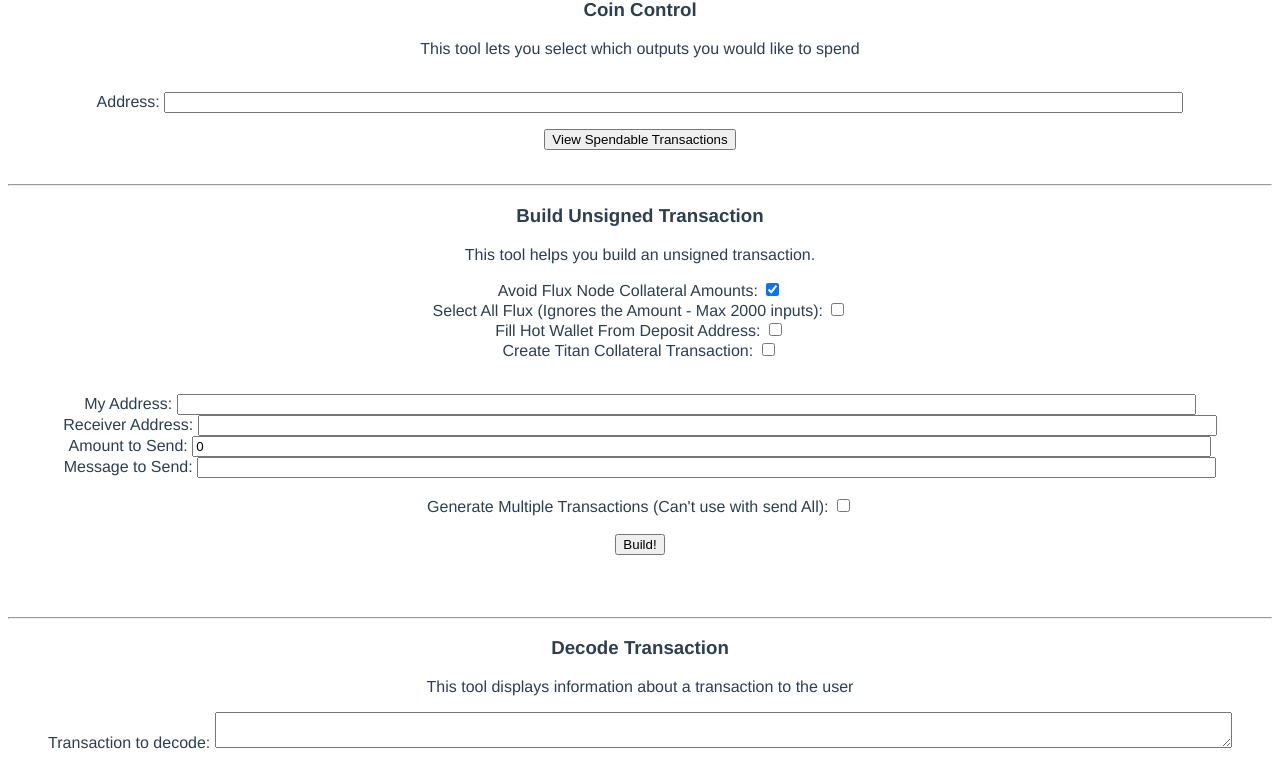
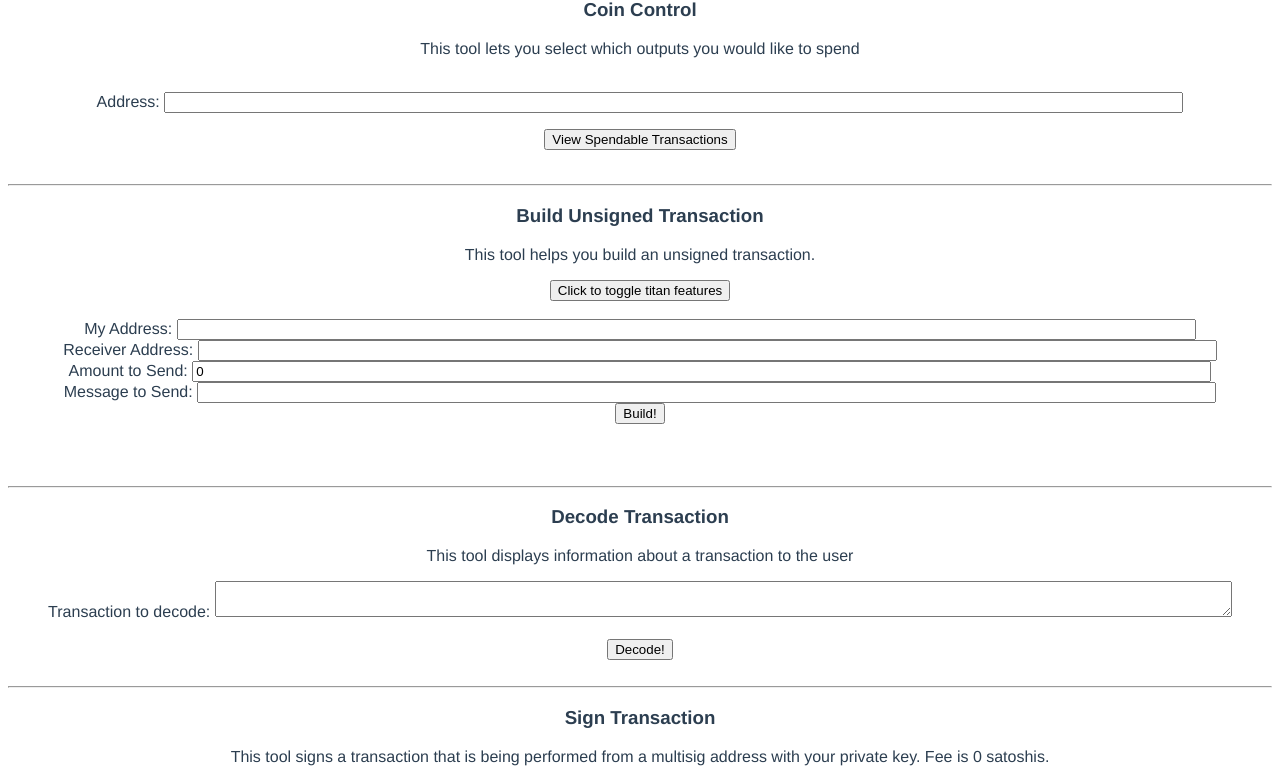
Before and after one commit to RunOnFlux/FLUXmultisig, a Vue app: page / in a window 1280 px wide. Shown: the part 638-1407 px from the top of the page. Built offline with nearby package versions, Linux system fonts and the light colour scheme.

Commit message:
Add toggle for titan features

```diff
--- a/src/App.vue
+++ b/src/App.vue
@@ -133,38 +133,52 @@
       <p>
         This tool helps you build an unsigned transaction.
       </p>
-
-      <p>
-        Avoid Flux Node Collateral Amounts: <input
+      <p></p>
+      <button @click="isTitan = !isTitan; avoidFluxNodeAmounts = isTitan;">
+        {{ isTitan ? 'USING Titan Features.' : '' }} Click to toggle titan features
+      </button>
+      <br>
+      <div :style="{display: isTitan ? 'initial' : 'none'}">
+      <label><input
         id="checkbox"
         v-model="avoidFluxNodeAmounts"
         aria-labelledby="avoindFluxNodeAmounts"
         type="checkbox"
-        >
+        :disabled="fillHotWalletWithRewards || fillHotWalletFromDesposit || createCollateralTx"
+      >Avoid Flux Node Collateral Amounts</label>
       <br>
-        Select All Flux (Ignores the Amount - Max 2000 inputs): <input
+      <label><input
         id="checkbox"
         v-model="sendAllFlux"
         aria-labelledby="sendAll"
         type="checkbox"
-        >
+        :disabled="multipleTxes || createCollateralTx"
+      >Select All Flux (Ignores the Amount - Max 2000 inputs)</label>
       <br>
-        Fill Hot Wallet From Deposit Address: <input
+      <label><input
         id="checkbox"
-          v-model="fillHotWallet"
-          aria-labelledby="fillHot"
+        v-model="fillHotWalletWithRewards"
+        aria-labelledby="fillHotWithRewards"
         type="checkbox"
-          @change="fillHotWalletCheckboxClicked($event.target.checked);"
-        >
+        @change="fillHotWalletWithRewardsCheckboxClicked($event.target.checked);"
+      >Fill Hot Wallet From Collateral Rewards</label>
       <br>
-        Create Titan Collateral Transaction: <input
+      <label><input
         id="checkbox"
-          v-model="useTitanAddresses"
-          aria-labelledby="useTitan"
+        v-model="fillHotWalletFromDesposit"
+        aria-labelledby="fillHotWalletFromDesposit"
         type="checkbox"
-          @change="titanCheckboxClicked($event.target.checked);"
-        >
-      </p>
+        @change="fillHotWalletFromDepositCheckboxClicked($event.target.checked);"
+      >Fill Hot Wallet From Deposit Address</label>
+      <br>
+      <label><input
+        id="checkbox"
+        v-model="createCollateralTx"
+        aria-labelledby="createCollateralTx"
+        type="checkbox"
+        @change="createCollateralTxCheckboxClicked($event.target.checked);"
+      >Create Titan Collateral Transaction</label>
+      </div>
 
       <div
         v-show="coincontrol.selectedValueSats"
@@ -176,34 +190,36 @@
       My Address: <input
         v-model="unsignedTx.myAddress"
         class="pubkey"
-        :disabled="useTitanAddresses || fillHotWallet"
+        :disabled="createCollateralTx || fillHotWalletFromDesposit || fillHotWalletWithRewards"
       >
       <br>
       Receiver Address: <input
         v-model="unsignedTx.receiver"
         class="pubkey"
-        :disabled="useTitanAddresses || fillHotWallet"
+        :disabled="createCollateralTx || fillHotWalletFromDesposit || fillHotWalletWithRewards"
       >
       <br>
       Amount to Send: <input
         v-model="unsignedTx.amount"
         class="pubkey"
-        :disabled="sendAllFlux || useTitanAddresses"
+        :disabled="sendAllFlux || createCollateralTx"
       >
       <br>
       Message to Send: <input
         v-model="unsignedTx.message"
         class="pubkey"
       >
+      <div :style="{display: isTitan ? 'initial' : 'none'}">
         <br>
-      <br>
-        Generate Multiple Transactions (Can't use with send All): <input
+        <label>Generate Multiple Transactions (Can't use with send All):<input
           id="checkbox"
           v-model="multipleTxes"
           aria-labelledby="multiTxes"
           type="checkbox"
-        >
+          @change="generateMultiTxesCheckboxClicked($event.target.checked);"
+        ></label>
         <br>
+      </div>
       <br>
       <button @click="buildUnsignedRawTx">
         Build!
@@ -348,12 +364,14 @@
         selectedValueSats: 0,
         selectedValueAmount: 0,
       },
-      avoidFluxNodeAmounts: true,
+      avoidFluxNodeAmounts: false,
       sendAllFlux: false,
       isTestnet: false,
+      isTitan: false,
       multipleTxes: false,
-      useTitanAddresses: false,
-      fillHotWallet: false,
+      createCollateralTx: false,
+      fillHotWalletFromDesposit: false,
+      fillHotWalletWithRewards: false,
       decodeRawHex: '',
       decodedInfo: {
         inputs: {
@@ -420,9 +438,12 @@
       }
       this.coincontrol.selectedValueAmount = Number(this.coincontrol.selectedValueSats * 1e-8).toFixed(8);
     },
-    titanCheckboxClicked(cb) {
+    createCollateralTxCheckboxClicked(cb) {
       if (cb) {
-        this.fillHotWallet = false;
+        this.avoidFluxNodeAmounts = false;
+        this.fillHotWalletFromDesposit = false;
+        this.fillHotWalletWithRewards = false;
+        this.sendAllFlux = false;
         this.unsignedTx.myAddress = "t3a6HnypgaJf5xHMA8PrnfJBR6PpTithbeC";
         this.unsignedTx.receiver = "t3c4EfxLoXXSRZCRnPRF3RpjPi9mBzF5yoJ";
         this.unsignedTx.amount = 40000;
@@ -432,10 +453,33 @@
         this.unsignedTx.amount = 0;
       }
     },
-    fillHotWalletCheckboxClicked(cb) {
+    generateMultiTxesCheckboxClicked(cb) {
       if (cb) {
-        this.useTitanAddresses = false;
+        this.sendAllFlux = false;
+      }
+    },
+
+    fillHotWalletFromDepositCheckboxClicked(cb) {
+      if (cb) {
+        this.avoidFluxNodeAmounts = false;
+        this.createCollateralTx = false;
+        this.fillHotWalletWithRewards = false;
         this.unsignedTx.myAddress = "t3a6HnypgaJf5xHMA8PrnfJBR6PpTithbeC";
+        this.unsignedTx.receiver = "t1S9USrJGCkLZgmA1Cv7P1fe5qraz2oqT5e";
+        this.unsignedTx.amount = 0;
+      } else {
+        this.unsignedTx.myAddress = "";
+        this.unsignedTx.receiver = "";
+        this.unsignedTx.amount = 0;
+      }
+
+    },
+    fillHotWalletWithRewardsCheckboxClicked(cb) {
+      if (cb) {
+        this.avoidFluxNodeAmounts = true;
+        this.createCollateralTx = false;
+        this.fillHotWalletFromDesposit = false;
+        this.unsignedTx.myAddress = "t3c4EfxLoXXSRZCRnPRF3RpjPi9mBzF5yoJ";
         this.unsignedTx.receiver = "t1S9USrJGCkLZgmA1Cv7P1fe5qraz2oqT5e";
         this.unsignedTx.amount = 0;
       } else {
@@ -487,7 +531,7 @@
         const selectedCoins = new Set();
         const usedUtxos = new Set();
 
-        for (let loop = 0; loop < 3; loop +=1) {
+        for (let loop = 0; loop < 5; loop +=1) {
           history = [];
           satoshisSoFar = 0;
           recipients = [{
```
Lines whose indentation alone changed are shown as unchanged.
